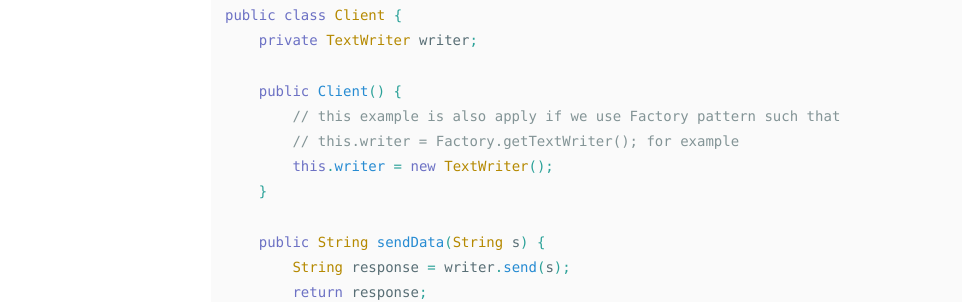
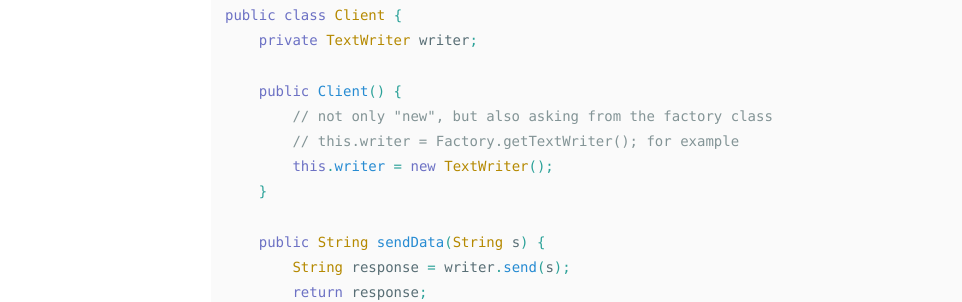
Before and after one commit to adikabintang/adikabintang.github.io, a Jekyll site: the page built from _posts/2019-09-13-intro-to-di.md, in a window 1280 px wide and 900 px high, scrolled down 633 px. Shown: the part 152-454 px from the top of the window, without its empty margins (164-1126 px from the left). Built offline with Jekyll 4.4.1, drawn with Linux system fonts in a browser that asks for light colours; nearby versions of some CDN libraries.

Commit message:
rephrase

```diff
--- a/_posts/2019-09-13-intro-to-di.md
+++ b/_posts/2019-09-13-intro-to-di.md
@@ -27,7 +27,7 @@ public class Client {
     private TextWriter writer;
 
     public Client() {
-        // this example is also apply if we use Factory pattern such that
+        // not only "new", but also asking from the factory class
         // this.writer = Factory.getTextWriter(); for example
         this.writer = new TextWriter();
     }
```
